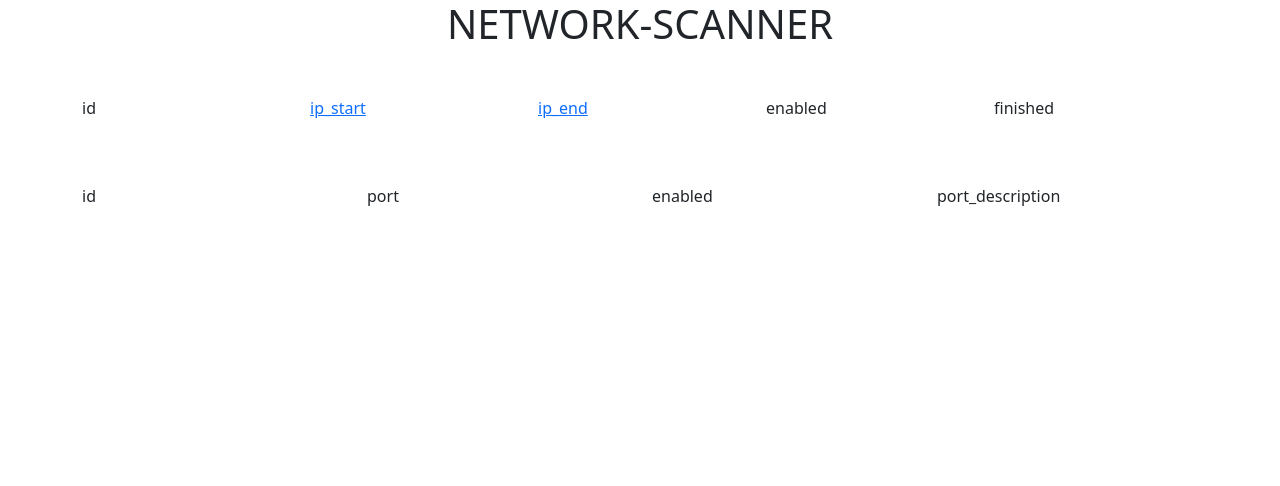
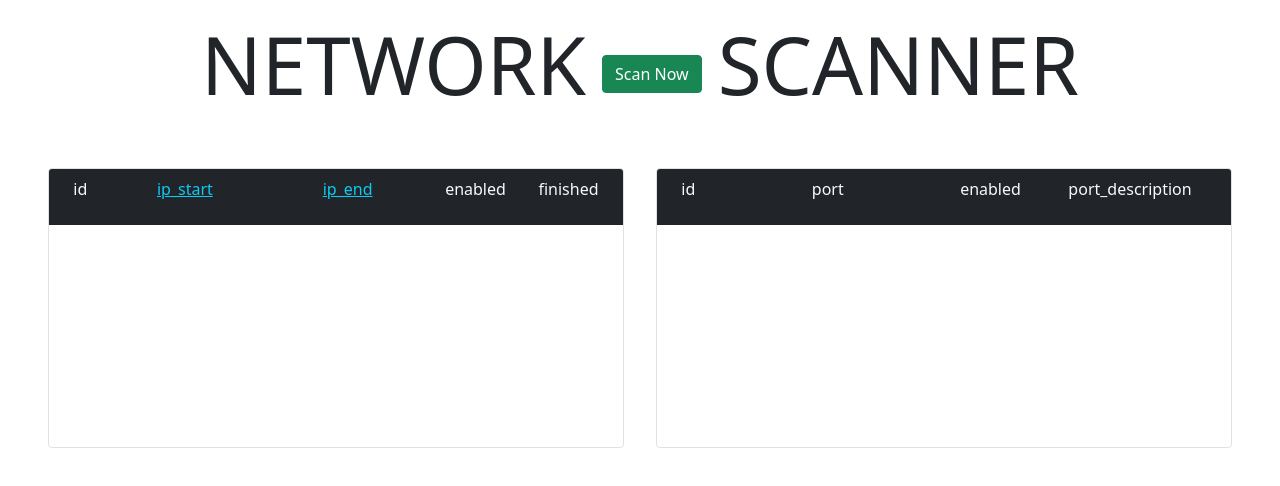
Before and after one commit to norkator/network-scanner, a website: page index.html in a window 1280 px wide. Drawn offline with nearby package versions, Linux system fonts and the light colour scheme; no server answers.

Commit message:
updaed basic UI #3

```diff
--- a/index.html
+++ b/index.html
@@ -7,27 +7,29 @@
     <link href="https://cdn.jsdelivr.net/npm/bootstrap@5.1.3/dist/css/bootstrap.min.css" rel="stylesheet" integrity="sha384-1BmE4kWBq78iYhFldvKuhfTAU6auU8tT94WrHftjDbrCEXSU1oBoqyl2QvZ6jIW3" crossorigin="anonymous">
 </head>
 <body>
-    <h1 class="text-center">NETWORK-SCANNER</h1>
+    <h1 class="text-center display-1 mt-3">NETWORK<button class="btn btn-success mx-3">Scan Now</button>SCANNER</h1>
 
 
-    <div id="scanTable" class="container mt-5">
-        <div class="row">
-            <p class="col">id</p>
-            <a href="#" class="col">ip_start</a>
-            <a href="#" class="col">ip_end</a>
-            <p class="col">enabled</p>
-            <p class="col">finished</p>
+    <div id="scanTable" class="container mt-5 ms-5 float-start border rounded" style="width: 45%; height: 35%; overflow-y: scroll;">
+        <div class="row bg-dark text-light p-2 text-center">
+            <p class="col-1">id</p>
+            <a href="#" class="col text-info">ip_start</a>
+            <a href="#" class="col text-info">ip_end</a>
+            <p class="col-2">enabled</p>
+            <p class="col-2">finished</p>
         </div>
     </div>
 
-    <div id="portTable" class="container mt-5">
-        <div class="row">
-            <p class="col">id</p>
+    <div id="portTable" class="container mt-5 me-5 float-end border rounded" style="width: 45%; height: 35%; overflow-y: scroll;">
+        <div class="row bg-dark text-light p-2 text-center">
+            <p class="col-1">id</p>
             <p class="col">port</p>
-            <p class="col">enabled</p>
-            <p class="col">port_description</p>
+            <p class="col-2">enabled</p>
+            <p class="col-4">port_description</p>
         </div>
     </div>
+
+
 
 </body>
 <script src="http://ajax.googleapis.com/ajax/libs/jquery/1.11.1/jquery.min.js"></script>
@@ -41,7 +43,7 @@ $(document).ready(function(){
         if(status == 'success'){
             for(a=0;a<data.length;a++){
                 var id = document.createElement('p');
-                    id.className = 'col';
+                    id.className = 'col-1';
                     id.innerHTML = data[a].id;
                 var ip_start = document.createElement('a');
                     ip_start.className = 'col';
@@ -52,14 +54,14 @@ $(document).ready(function(){
                     ip_end.innerHTML = data[a].ip_end;
                     ip_end.setAttribute('href', "http://"+data[a].ip_end);
                 var enabled = document.createElement('p');
-                    enabled.className = 'col';
+                    enabled.className = 'col-2';
                     enabled.innerHTML = data[a].enabled;
                 var finished = document.createElement('p');
-                    finished.className = 'col';
+                    finished.className = 'col-2';
                     finished.innerHTML = data[a].finished;
 
                 var row = document.createElement('div');
-                    row.className = 'row';
+                    row.className = 'row p-2 text-center';
                     row.append(id);
                     row.append(ip_start);
                     row.append(ip_end);
@@ -77,20 +79,20 @@ $(document).ready(function(){
         if(status == 'success'){
             for(a=0;a<data.length;a++){
                 var id = document.createElement('p');
-                    id.className = 'col';
+                    id.className = 'col-1';
                     id.innerHTML = data[a].id;
                 var port = document.createElement('p');
                     port.className = 'col';
                     port.innerHTML = data[a].port;
                 var enabled = document.createElement('p');
-                    enabled.className = 'col';
+                    enabled.className = 'col-2';
                     enabled.innerHTML = data[a].enabled;
                 var port_description = document.createElement('p');
-                    port_description.className = 'col';
+                    port_description.className = 'col-4';
                     port_description.innerHTML = data[a].port_description;
 
                 var row = document.createElement('div');
-                    row.className = 'row';
+                    row.className = 'row p-2 text-center';
                     row.append(id);
                     row.append(port);
                     row.append(enabled);
```
